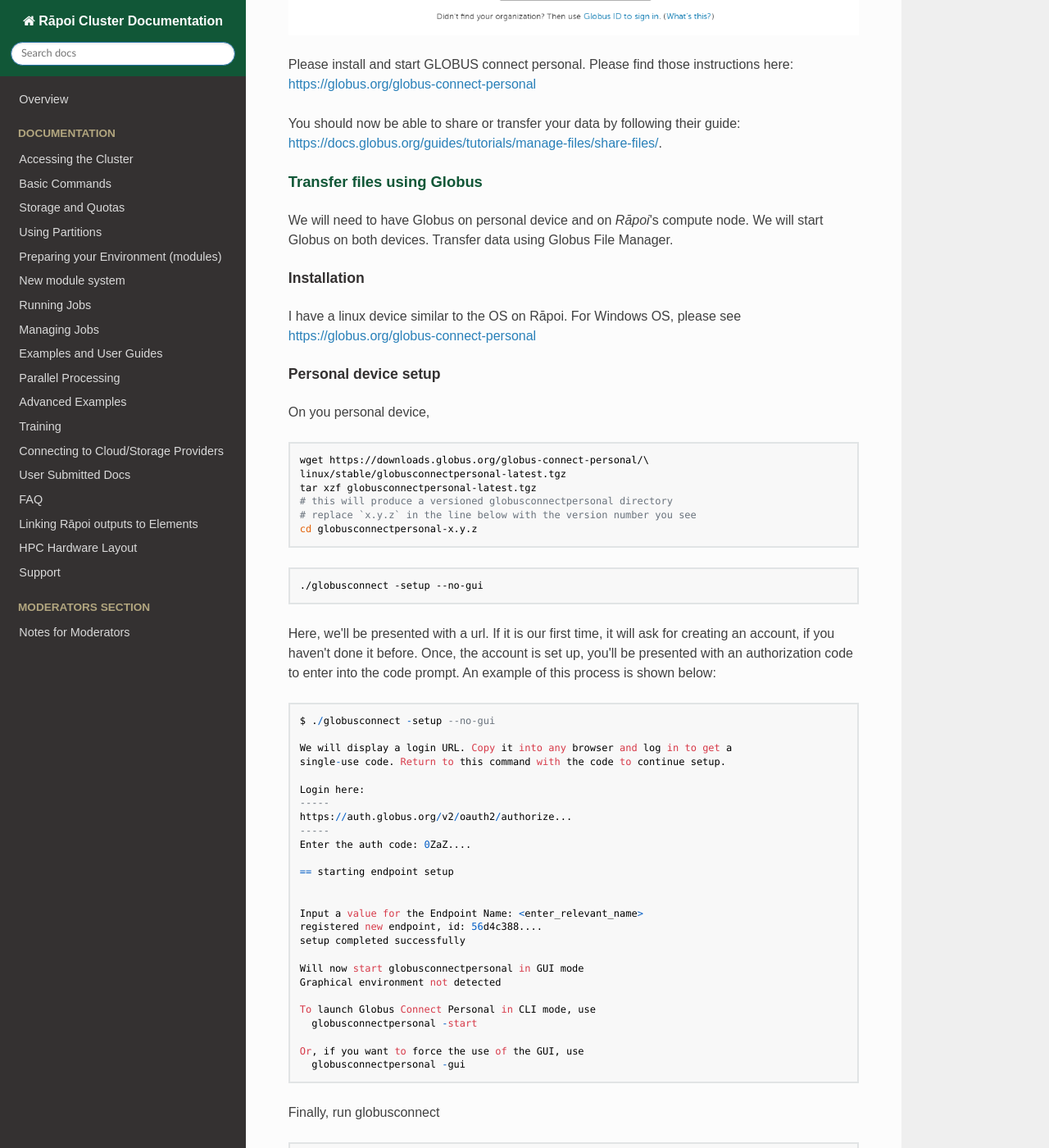
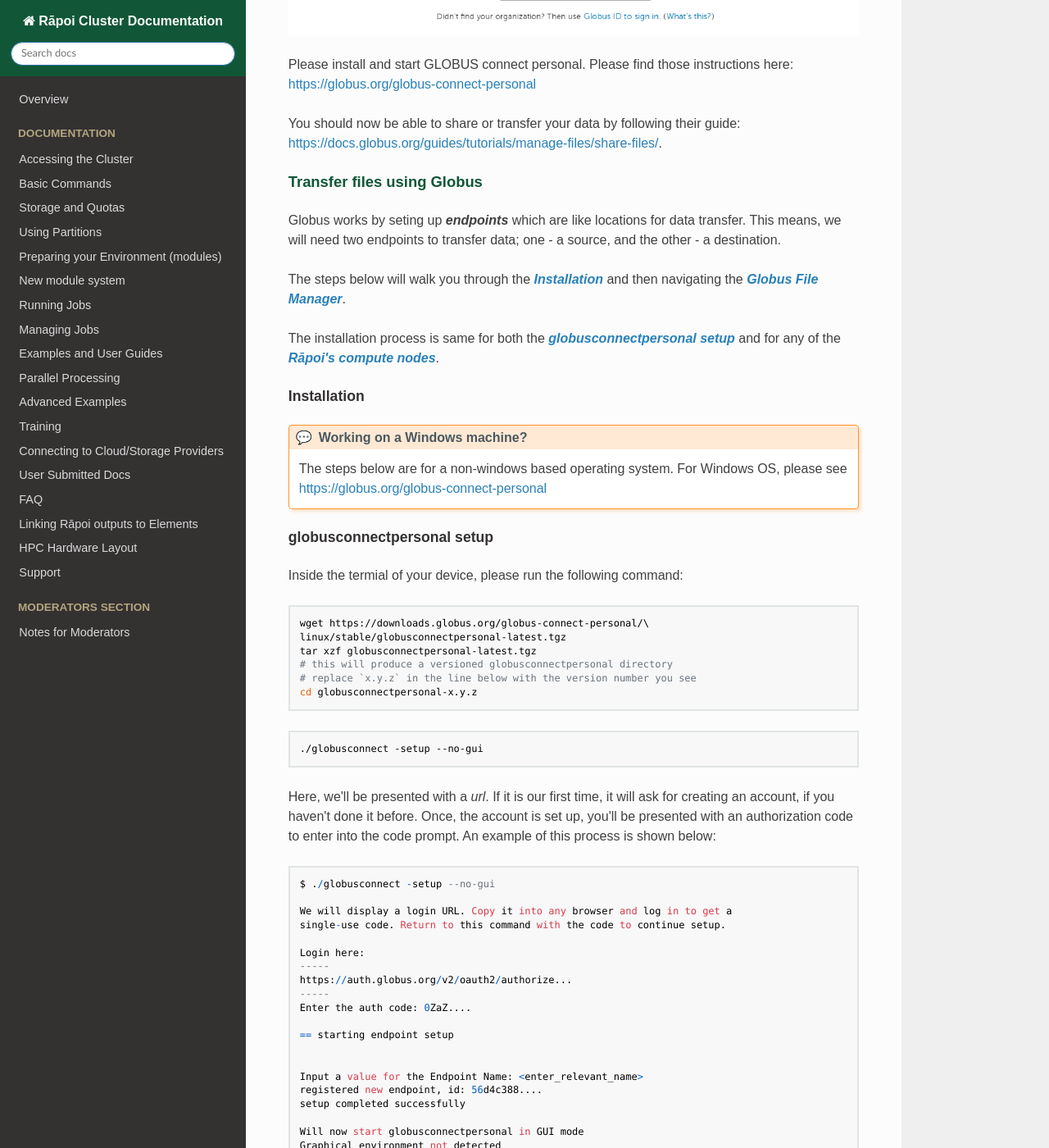
Before and after one commit to vuw-research-computing/raapoi-docs, an MkDocs documentation site: the page built from docs/external/cloud_providers.md, in a window 1280 px wide and 1400 px high, scrolled down 7084 px. Shown: the whole window at 82% size. Built offline with MkDocs 1.6.1, drawn with Linux system fonts in a browser that asks for light colours; nearby versions of some CDN libraries; some web fonts are replaced; a script that is not in the unit is left out; some of the changed text lies outside the part shown.

Commit message:
Update Globus docs with instructions to set custom location

````diff
--- a/docs/external/cloud_providers.md
+++ b/docs/external/cloud_providers.md
@@ -263,16 +263,20 @@
 
 #### Transfer files using Globus
 
-We will need to have Globus on personal device and on _Rāpoi_'s compute node.
-We will start Globus on both devices.
-Transfer data using Globus File Manager.
+Globus works by seting up _**endpoints**_ which are like locations for data transfer. This means, we will need two endpoints to transfer data; one - a source, and the other - a destination.
+
+The steps below will walk you through the _**[Installation](/raapoi-docs/external_providers/#installation)**_ and then navigating the _**[Globus File Manager](/raapoi-docs/external_providers/#globus-file-manager)**_.
+
+The installation process is same for both the _**[globusconnectpersonal setup](/raapoi-docs/external_providers/#globusconnectpersonal-setup)**_ and for any of the _**[_Rāpoi's_ compute nodes](/raapoi-docs/external_providers/#on-rapoi)**_.
 
 ##### Installation
-I have a linux device similar to the OS on Rāpoi.
-For Windows OS, please see [https://globus.org/globus-connect-personal](https://globus.org/globus-connect-personal)
 
-##### Personal device setup
-On you personal device,
+!!! note "Working on a Windows machine?"
+    The steps below are for a non-windows based operating system. For Windows OS, please see [https://globus.org/globus-connect-personal](https://globus.org/globus-connect-personal)
+
+
+##### globusconnectpersonal setup
+Inside the termial of your device, please run the following command:
 
 ```
 wget https://downloads.globus.org/globus-connect-personal/\
@@ -287,7 +291,7 @@
 ./globusconnect -setup --no-gui
 ```
 
-Here, we'll be presented with a url. If it is our first time, it will ask for creating an account, if you haven't done it before. Once, the account is set up, you'll be presented with an authorization code to enter into the code prompt. An example of this process is shown below:
+Here, we'll be presented with a _url_. If it is our first time, it will ask for creating an account, if you haven't done it before. Once, the account is set up, you'll be presented with an authorization code to enter into the code prompt. An example of this process is shown below:
 
 ```bash
 $ ./globusconnect -setup --no-gui
@@ -338,13 +342,23 @@
 srun --pty bash
 ```
 
-Now, follow similar steps as above starting from _Personal device setup_
+!!! tip
+    Request more time for the interactive session, if you are wanting to transfer huge amount of data.
+    `srun --time=0-05:00:00 --pty bash`
+
+Once you are on a compute node, please follow the steps starting from _[globusconnectpersonal setup](/raapoi-docs/external_providers/#globusconnectpersonal-setup)_ as above
 
 ```bash
 globusconnectpersonal -start &
 ```
 
-This should now makes our two points of data transfer accessible from _Globus_ website.
+!!! tip "Changing default directory to put your data?"
+
+    `echo "/new/path/address/,0,1" > /nfs/home/$USER/.globusonline/lta/config-paths`
+
+    Here, the `/new/path/address` will be the path of your choice, e.g., `/nfs/scratch/$USER/`
+
+This should now makes our two _**endpoints**_ of data transfer accessible from the _Globus_ website.
 
 ##### Globus File Manager
 
@@ -357,7 +371,3 @@
 ![Globus_File_Manager](../img/Globus_File_Manager.png)
 
 You are now ready to transfer your data.
-
-!!! tip
-    Request more time for the interactive session, if you have huge data to transfer.
-    `srun --time=0-05:00:00 --pty bash`
````
